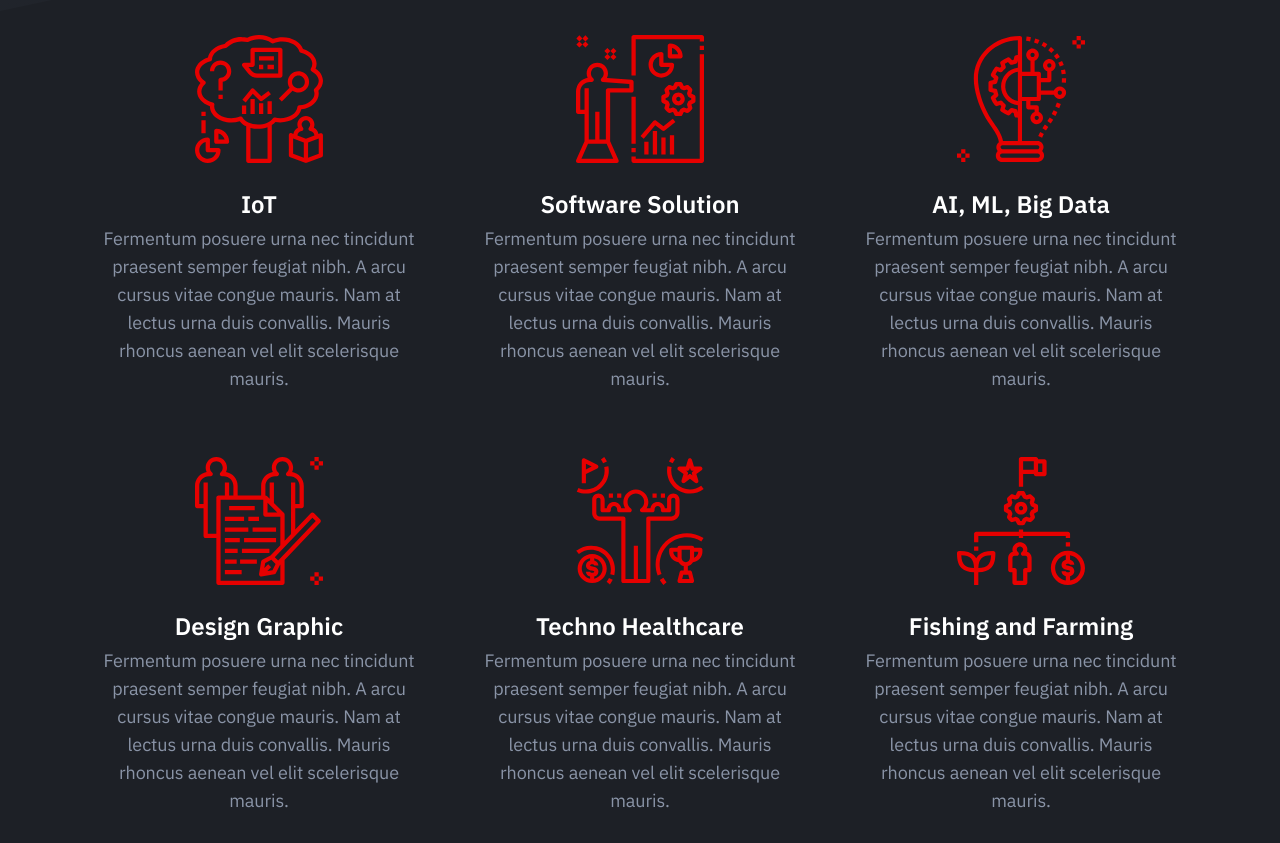
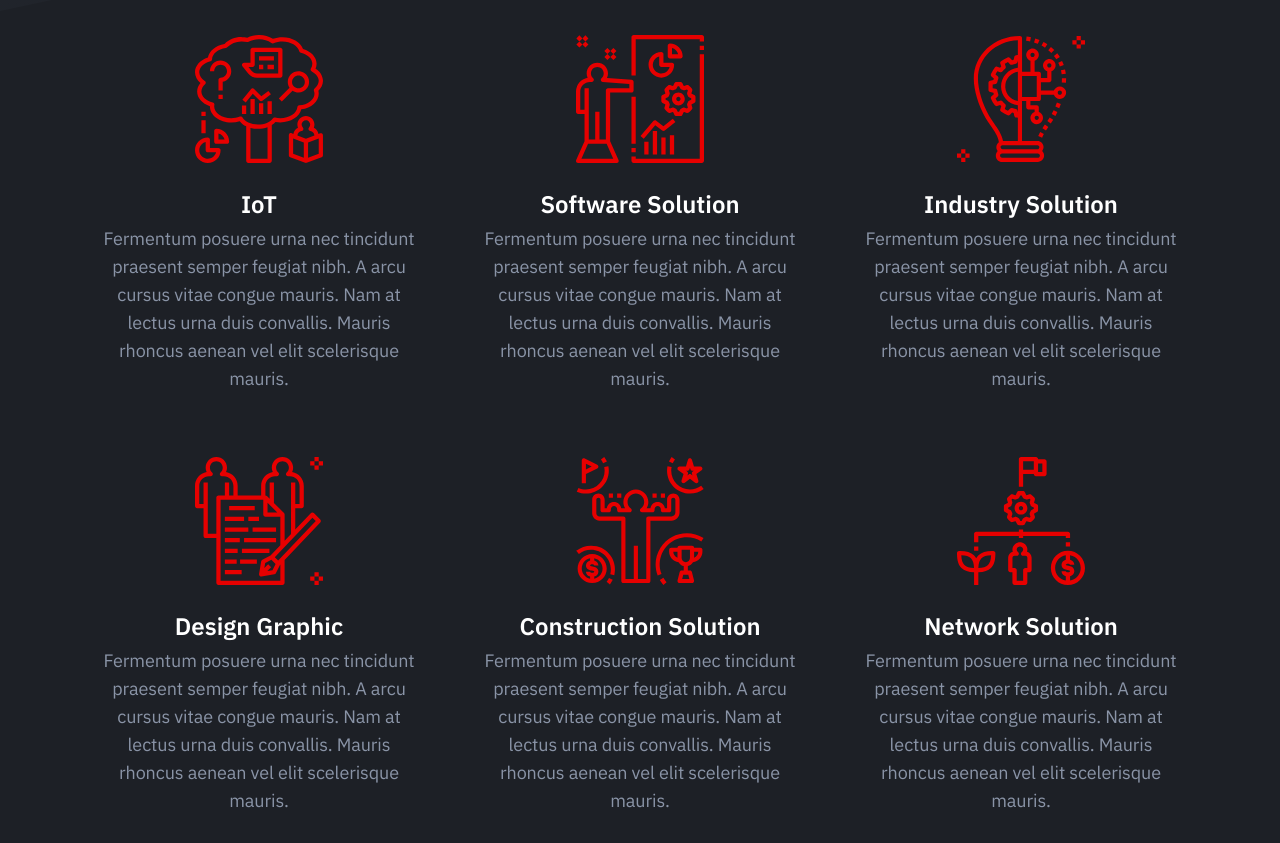
Before and after one commit to kegini/landing, a website: page index.html in a window 1280 px wide. Shown: the part 689-1532 px from the top of the page. Drawn offline with nearby package versions, Linux system fonts and the light colour scheme.

Commit message:
change title

```diff
--- a/index.html
+++ b/index.html
@@ -91,7 +91,7 @@
                                     <div class="feature-icon">
                                         <img src="dist/images/innovation.svg" alt="Feature 03" height="128" width="128">
                                     </div>
-                                    <h4 class="feature-title mt-24">AI, ML, Big Data</h4>
+                                    <h4 class="feature-title mt-24">Industry Solution</h4>
                                     <p class="text-sm mb-0">Fermentum posuere urna nec tincidunt praesent semper feugiat
                                         nibh. A arcu cursus vitae congue mauris. Nam at lectus urna duis convallis.
                                         Mauris rhoncus aenean vel elit scelerisque mauris.</p>
@@ -113,7 +113,7 @@
                                     <div class="feature-icon">
                                         <img src="dist/images/overcome.svg" alt="Feature 05" height="128" width="128">
                                     </div>
-                                    <h4 class="feature-title mt-24">Techno Healthcare</h4>
+                                    <h4 class="feature-title mt-24">Construction Solution</h4>
                                     <p class="text-sm mb-0">Fermentum posuere urna nec tincidunt praesent semper feugiat
                                         nibh. A arcu cursus vitae congue mauris. Nam at lectus urna duis convallis.
                                         Mauris rhoncus aenean vel elit scelerisque mauris.</p>
@@ -124,7 +124,7 @@
                                     <div class="feature-icon">
                                         <img src="dist/images/resources.svg" alt="Feature 06" height="128" width="128">
                                     </div>
-                                    <h4 class="feature-title mt-24">Fishing and Farming</h4>
+                                    <h4 class="feature-title mt-24">Network Solution</h4>
                                     <p class="text-sm mb-0">Fermentum posuere urna nec tincidunt praesent semper feugiat
                                         nibh. A arcu cursus vitae congue mauris. Nam at lectus urna duis convallis.
                                         Mauris rhoncus aenean vel elit scelerisque mauris.</p>
```
